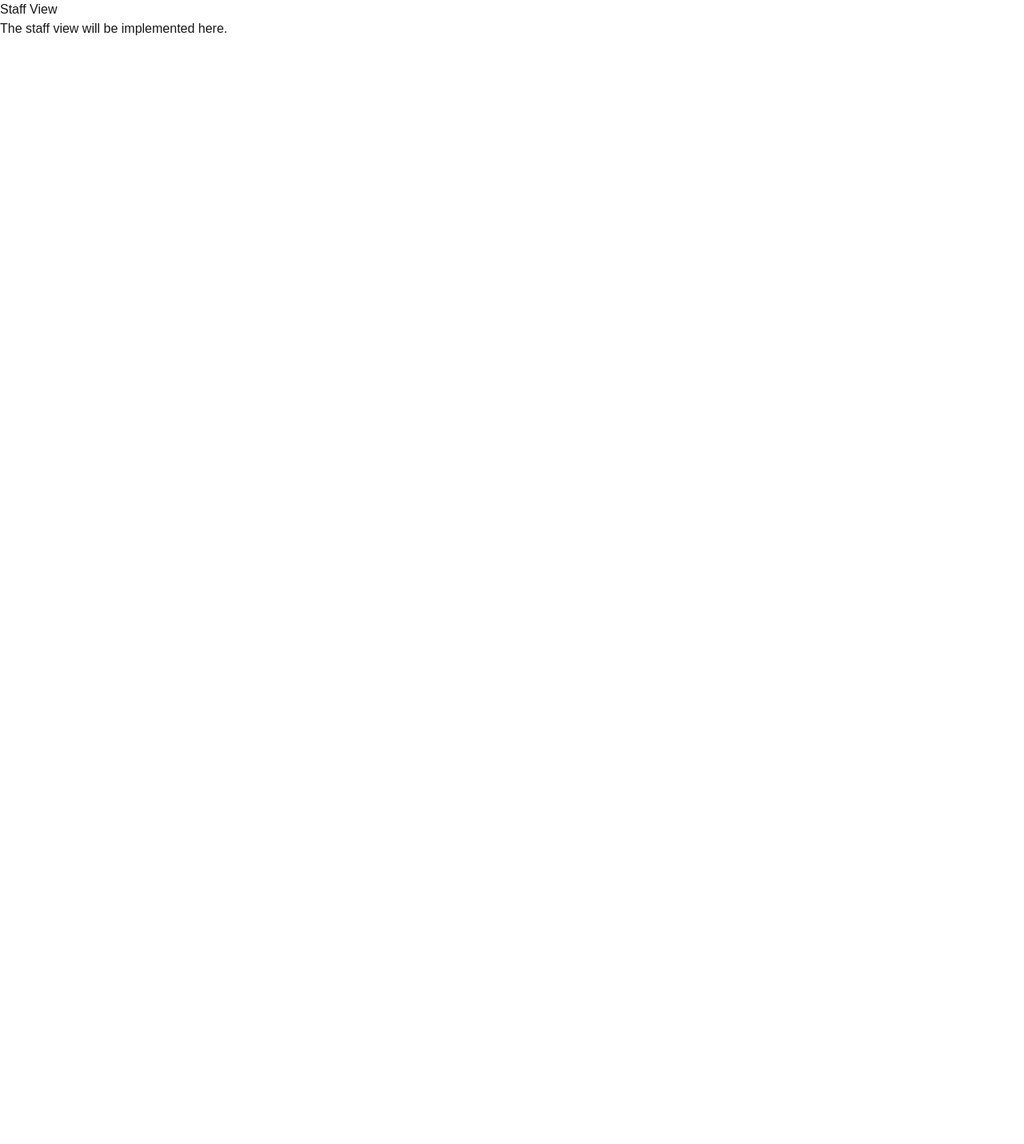
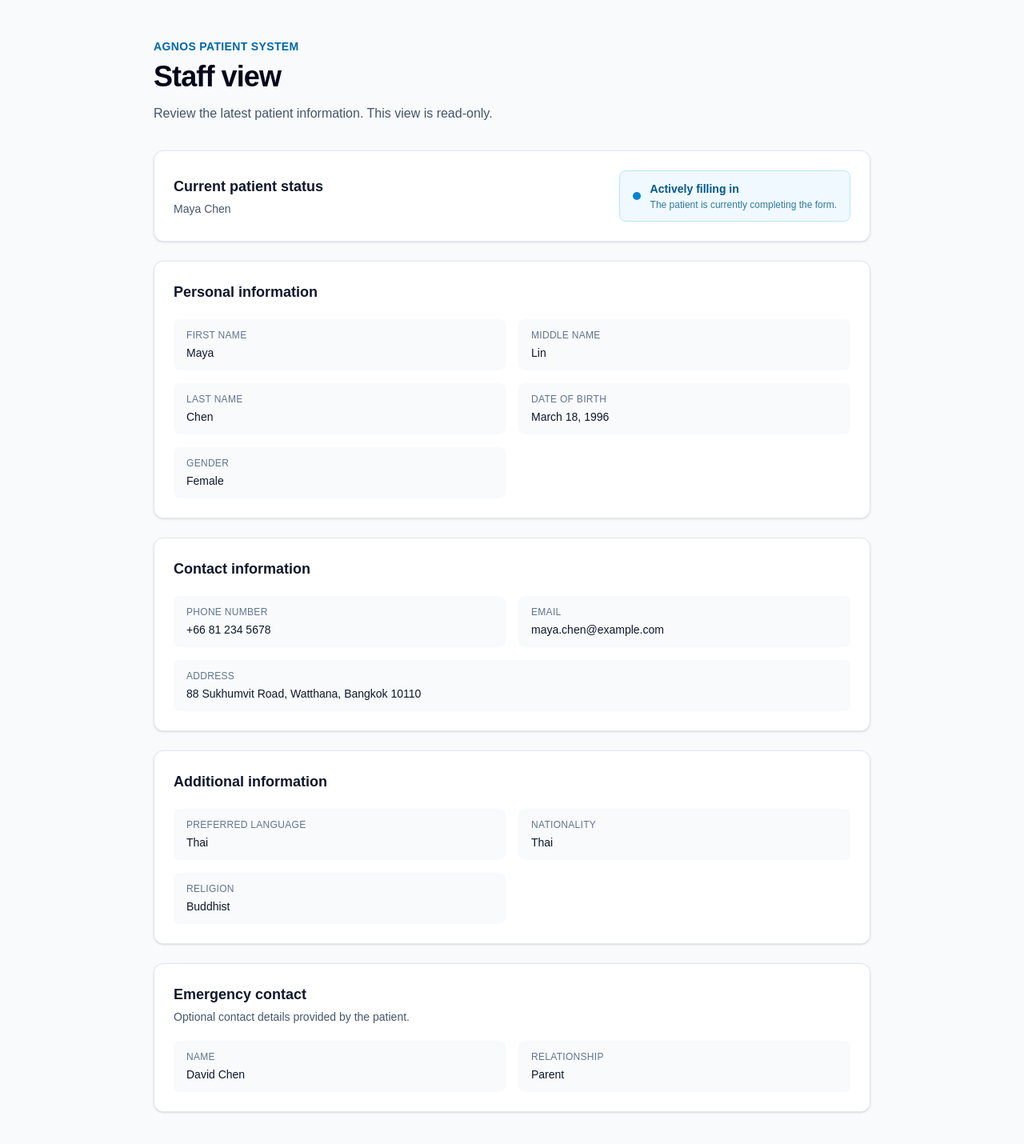
Before and after one commit to AongNoppolNunpiang/agnos-patient-system, a Next.js app: page /staff in a window 1280 px wide. Shown: the top 1430 px of the page at 80% size. Before the commit the page ends 800 px from the top, so only its background shows below. Built offline with nearby package versions, Linux system fonts and the light colour scheme.

Commit message:
feat: add staff view

```diff
--- a/app/staff/page.tsx
+++ b/app/staff/page.tsx
@@ -1,8 +1,134 @@
+import {
+  PatientInformationSection,
+  type InformationItem,
+} from "../../components/staff/patient-information-section";
+import {
+  PatientStatus,
+  type PatientStatusType,
+} from "../../components/staff/patient-status";
+import type { Patient } from "../../types/patient";
+
+const mockPatient: Patient = {
+  firstName: "Maya",
+  middleName: "Lin",
+  lastName: "Chen",
+  dateOfBirth: "1996-03-18",
+  gender: "female",
+  phoneNumber: "+66 81 234 5678",
+  email: "maya.chen@example.com",
+  address: "88 Sukhumvit Road, Watthana, Bangkok 10110",
+  preferredLanguage: "Thai",
+  nationality: "Thai",
+  religion: "Buddhist",
+  emergencyContact: {
+    name: "David Chen",
+    relationship: "Parent",
+  },
+};
+
+const mockStatus: PatientStatusType = "actively-filling";
+
+function formatDate(date: string) {
+  return new Intl.DateTimeFormat("en", {
+    day: "numeric",
+    month: "long",
+    year: "numeric",
+  }).format(new Date(`${date}T00:00:00`));
+}
+
+function formatGender(gender: string) {
+  return gender.replace(/-/g, " ").replace(/\b\w/g, (letter) => letter.toUpperCase());
+}
+
+const personalInformation: InformationItem[] = [
+  { label: "First name", value: mockPatient.firstName },
+  { label: "Middle name", value: mockPatient.middleName },
+  { label: "Last name", value: mockPatient.lastName },
+  { label: "Date of birth", value: formatDate(mockPatient.dateOfBirth) },
+  { label: "Gender", value: formatGender(mockPatient.gender) },
+];
+
+const contactInformation: InformationItem[] = [
+  { label: "Phone number", value: mockPatient.phoneNumber },
+  { label: "Email", value: mockPatient.email },
+  {
+    label: "Address",
+    value: mockPatient.address,
+    className: "md:col-span-2",
+  },
+];
+
+const additionalInformation: InformationItem[] = [
+  { label: "Preferred language", value: mockPatient.preferredLanguage },
+  { label: "Nationality", value: mockPatient.nationality },
+  { label: "Religion", value: mockPatient.religion },
+];
+
+const emergencyContact: InformationItem[] = [
+  { label: "Name", value: mockPatient.emergencyContact?.name },
+  { label: "Relationship", value: mockPatient.emergencyContact?.relationship },
+];
+
 export default function StaffPage() {
   return (
-    <main>
-      <h1>Staff View</h1>
-      <p>The staff view will be implemented here.</p>
+    <main className="min-h-screen bg-slate-50 px-4 py-8 sm:px-6 lg:px-8 lg:py-12">
+      <div className="mx-auto max-w-4xl">
+        <header className="mb-8">
+          <p className="text-sm font-semibold tracking-wide text-sky-700">
+            AGNOS PATIENT SYSTEM
+          </p>
+          <h1 className="mt-2 text-3xl font-semibold tracking-tight text-slate-950 sm:text-4xl">
+            Staff view
+          </h1>
+          <p className="mt-3 max-w-2xl text-base leading-7 text-slate-600">
+            Review the latest patient information. This view is read-only.
+          </p>
+        </header>
+
+        <section
+          aria-labelledby="patient-status-heading"
+          className="rounded-xl border border-slate-200 bg-white p-5 shadow-sm sm:p-6"
+        >
+          <div className="flex flex-col gap-4 sm:flex-row sm:items-center sm:justify-between">
+            <div>
+              <h2
+                id="patient-status-heading"
+                className="text-lg font-semibold text-slate-900"
+              >
+                Current patient status
+              </h2>
+              <p className="mt-1 text-sm text-slate-600">
+                {mockPatient.firstName} {mockPatient.lastName}
+              </p>
+            </div>
+            <PatientStatus status={mockStatus} />
+          </div>
+        </section>
+
+        <div className="mt-6 space-y-6">
+          <PatientInformationSection
+            id="personal-information"
+            title="Personal information"
+            items={personalInformation}
+          />
+          <PatientInformationSection
+            id="contact-information"
+            title="Contact information"
+            items={contactInformation}
+          />
+          <PatientInformationSection
+            id="additional-information"
+            title="Additional information"
+            items={additionalInformation}
+          />
+          <PatientInformationSection
+            id="emergency-contact"
+            title="Emergency contact"
+            description="Optional contact details provided by the patient."
+            items={emergencyContact}
+          />
+        </div>
+      </div>
     </main>
   );
 }
--- /dev/null
+++ b/components/staff/patient-information-section.tsx
@@ -0,0 +1,51 @@
+export interface InformationItem {
+  label: string;
+  value?: string;
+  className?: string;
+}
+
+interface PatientInformationSectionProps {
+  id: string;
+  title: string;
+  description?: string;
+  items: InformationItem[];
+}
+
+export function PatientInformationSection({
+  id,
+  title,
+  description,
+  items,
+}: PatientInformationSectionProps) {
+  return (
+    <section
+      aria-labelledby={id}
+      className="rounded-xl border border-slate-200 bg-white p-5 shadow-sm sm:p-6"
+    >
+      <div className="mb-5">
+        <h2 id={id} className="text-lg font-semibold text-slate-900">
+          {title}
+        </h2>
+        {description ? (
+          <p className="mt-1 text-sm text-slate-600">{description}</p>
+        ) : null}
+      </div>
+
+      <dl className="grid gap-4 md:grid-cols-2">
+        {items.map((item) => (
+          <div
+            key={item.label}
+            className={`rounded-lg bg-slate-50 px-4 py-3 ${item.className ?? ""}`}
+          >
+            <dt className="text-xs font-medium uppercase tracking-wide text-slate-500">
+              {item.label}
+            </dt>
+            <dd className="mt-1 break-words text-sm font-medium text-slate-900">
+              {item.value || "Not provided"}
+            </dd>
+          </div>
+        ))}
+      </dl>
+    </section>
+  );
+}
--- /dev/null
+++ b/components/staff/patient-status.tsx
@@ -0,0 +1,49 @@
+export type PatientStatusType =
+  | "inactive"
+  | "actively-filling"
+  | "submitted";
+
+const statusDetails: Record<
+  PatientStatusType,
+  { label: string; description: string; className: string; dotClassName: string }
+> = {
+  inactive: {
+    label: "Inactive",
+    description: "The patient is not currently updating the form.",
+    className: "border-slate-200 bg-slate-50 text-slate-700",
+    dotClassName: "bg-slate-400",
+  },
+  "actively-filling": {
+    label: "Actively filling in",
+    description: "The patient is currently completing the form.",
+    className: "border-sky-200 bg-sky-50 text-sky-800",
+    dotClassName: "bg-sky-600",
+  },
+  submitted: {
+    label: "Submitted",
+    description: "The patient has submitted the form.",
+    className: "border-emerald-200 bg-emerald-50 text-emerald-800",
+    dotClassName: "bg-emerald-600",
+  },
+};
+
+export function PatientStatus({ status }: { status: PatientStatusType }) {
+  const details = statusDetails[status];
+
+  return (
+    <div
+      role="status"
+      aria-label={`Patient status: ${details.label}`}
+      className={`flex items-center gap-3 rounded-lg border px-4 py-3 ${details.className}`}
+    >
+      <span
+        aria-hidden="true"
+        className={`h-2.5 w-2.5 shrink-0 rounded-full ${details.dotClassName}`}
+      />
+      <div>
+        <p className="text-sm font-semibold">{details.label}</p>
+        <p className="mt-0.5 text-xs opacity-80">{details.description}</p>
+      </div>
+    </div>
+  );
+}
```
